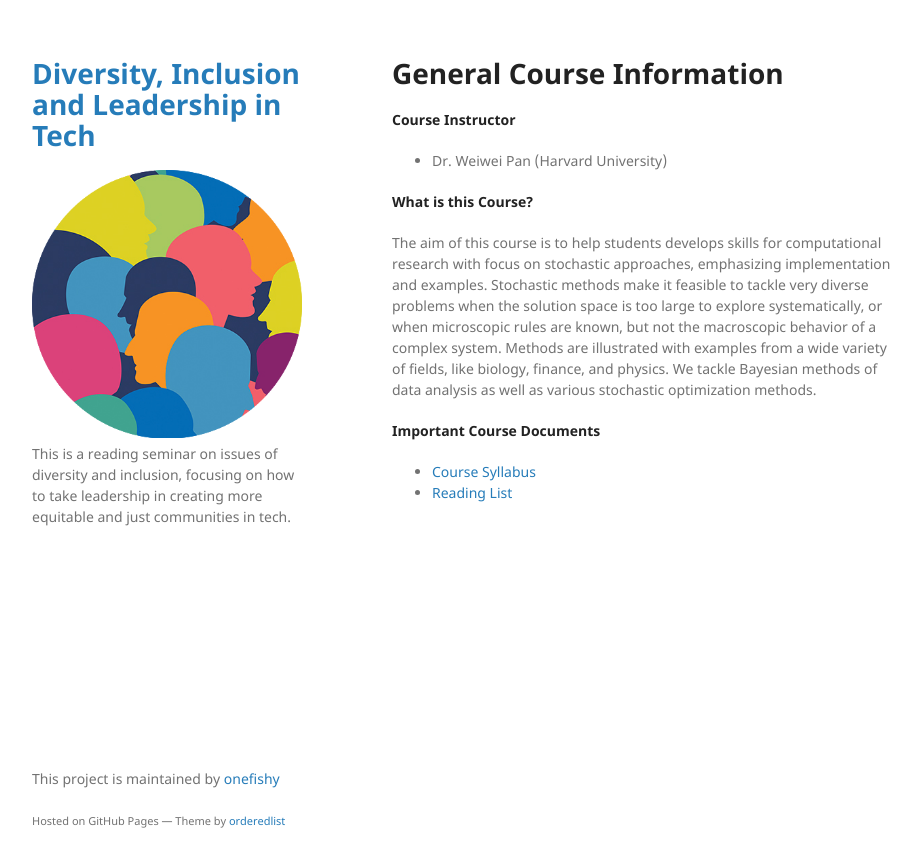
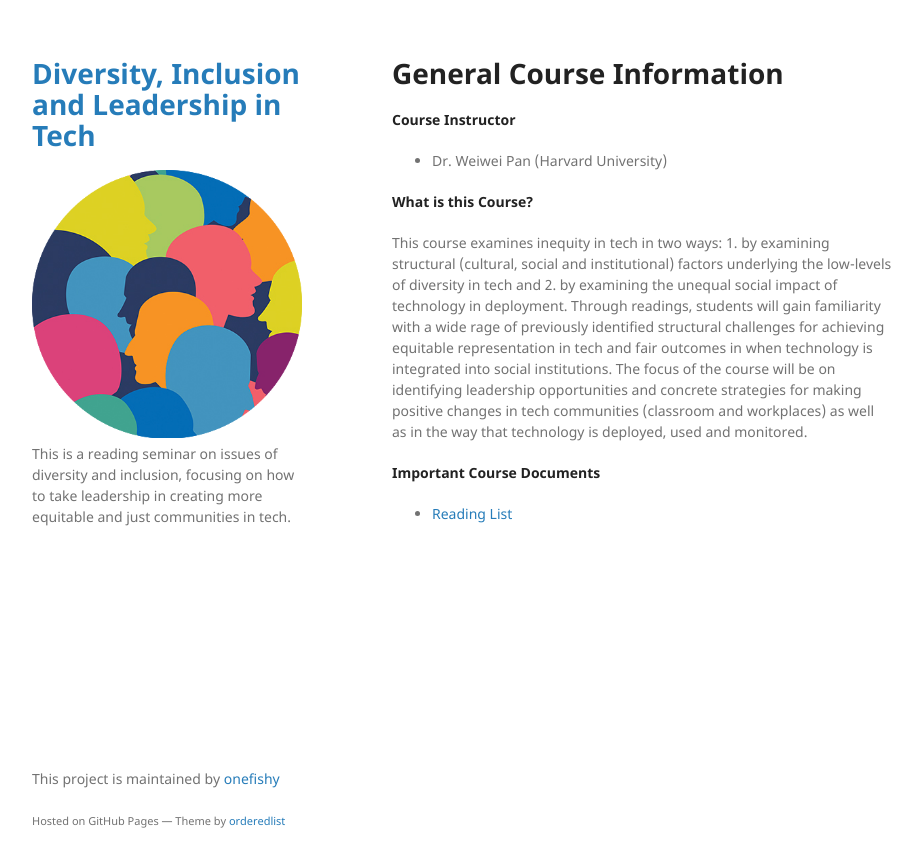
Before and after one commit to onefishy/DIL_in_tech, a Jekyll site: the page built from index.md, in a window 1280 px wide. Shown: the top 867 px of the page, without its empty margins (178-1100 px from the left). Built offline with Jekyll 4.4.1, drawn with Linux system fonts in a browser that asks for light colours; our own code applies the rules of GitHub Pages for plain Markdown files.

Commit message:
Update index.md

```diff
--- a/index.md
+++ b/index.md
@@ -6,9 +6,7 @@
 
 **What is this Course?**
 
-The aim of this course is to help students develops skills for computational research with focus on stochastic approaches, emphasizing implementation and examples. Stochastic methods make it feasible to tackle very diverse problems when the solution space is too large to explore systematically, or when microscopic rules are known, but not the macroscopic behavior of a complex system. Methods are illustrated with examples from a wide variety of fields, like biology, finance, and physics. We tackle Bayesian methods of data analysis as well as various stochastic optimization methods.
+This course examines inequity in tech in two ways: 1. by examining structural (cultural, social and institutional) factors underlying the low-levels of diversity in tech and 2. by examining the unequal social impact of technology in deployment. Through readings, students will gain familiarity with a wide rage of previously identified structural challenges for achieving equitable representation in tech and fair outcomes in when technology is integrated into social institutions. The focus of the course will be on identifying leadership opportunities and concrete strategies for making positive changes in tech communities (classroom and workplaces) as well as in the way that technology is deployed, used and monitored.
 
 **Important Course Documents**
-
-- [Course Syllabus](./syllabus.html)
 - [Reading List](./reading_list.html)
```
